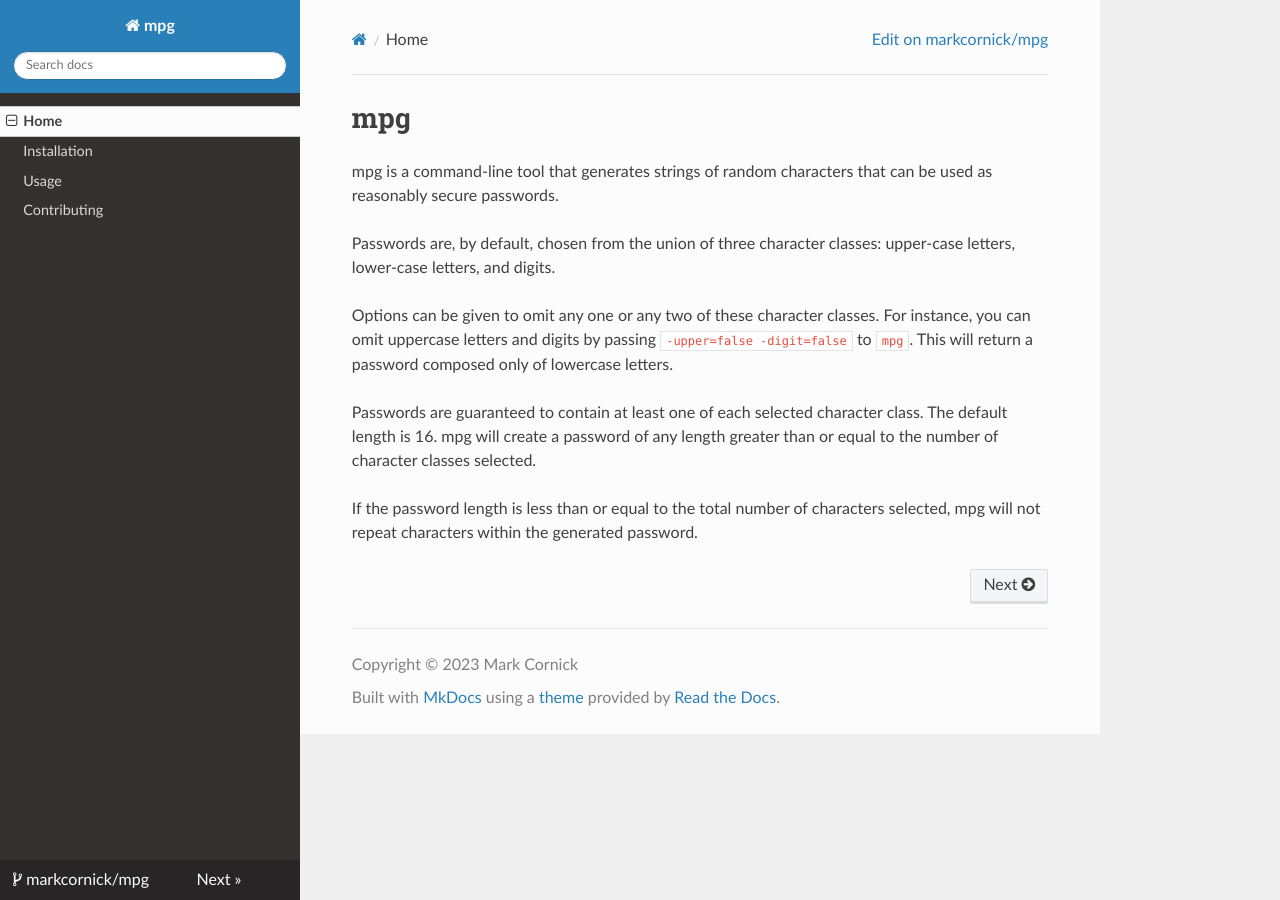
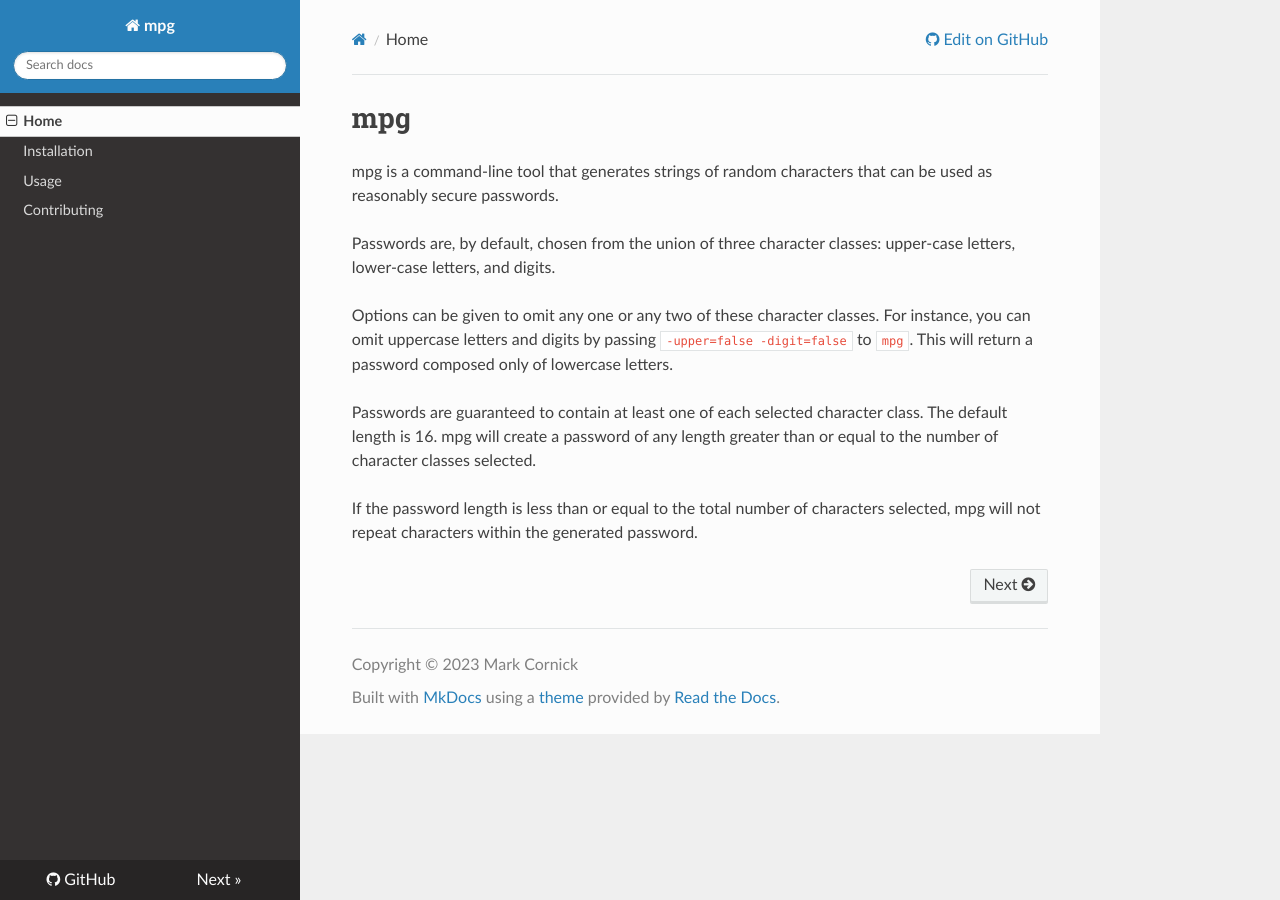
Before and after one commit to step-security-bot/mpg, an MkDocs documentation site: the page built from docs/index.md, in a window 1280 px wide. Built offline with MkDocs 1.6.1, drawn with Linux system fonts in a browser that asks for light colours; nearby versions of some CDN libraries.

Commit message:
docs: remove repo_name from mkdocs.yml

```diff
--- a/mkdocs.yml
+++ b/mkdocs.yml
@@ -5,7 +5,6 @@ nav:
   - Installation: installation.md
   - Usage: usage.md
   - Contributing: contributing.md
-repo_name: markcornick/mpg
 repo_url: https://github.com/markcornick/mpg/
 site_author: Mark Cornick
 site_description: "Mark's Password Generator"
```
